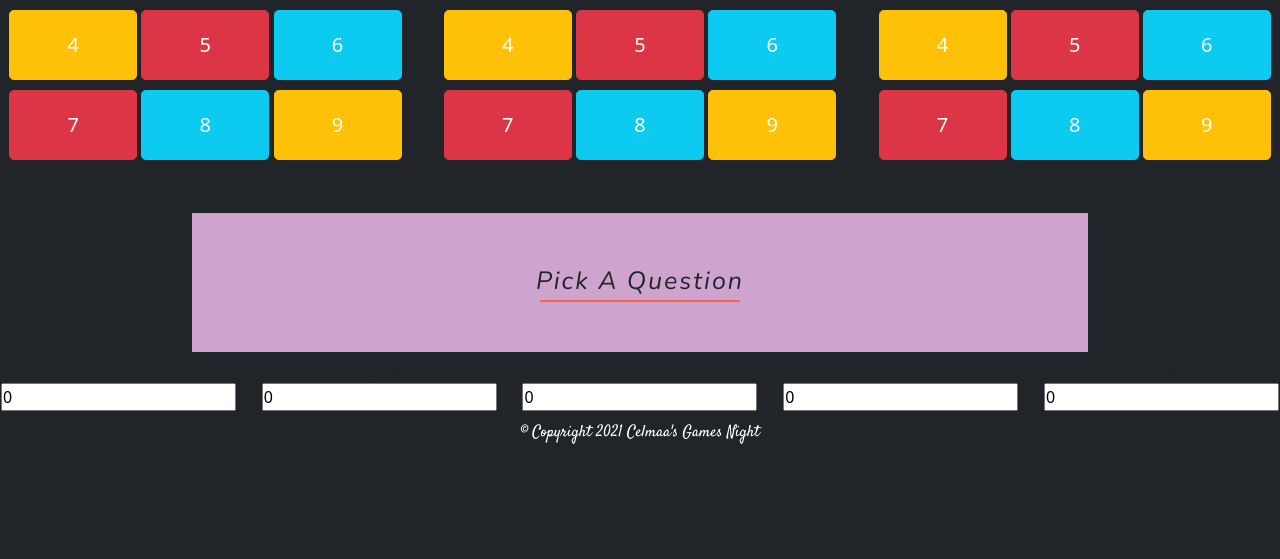
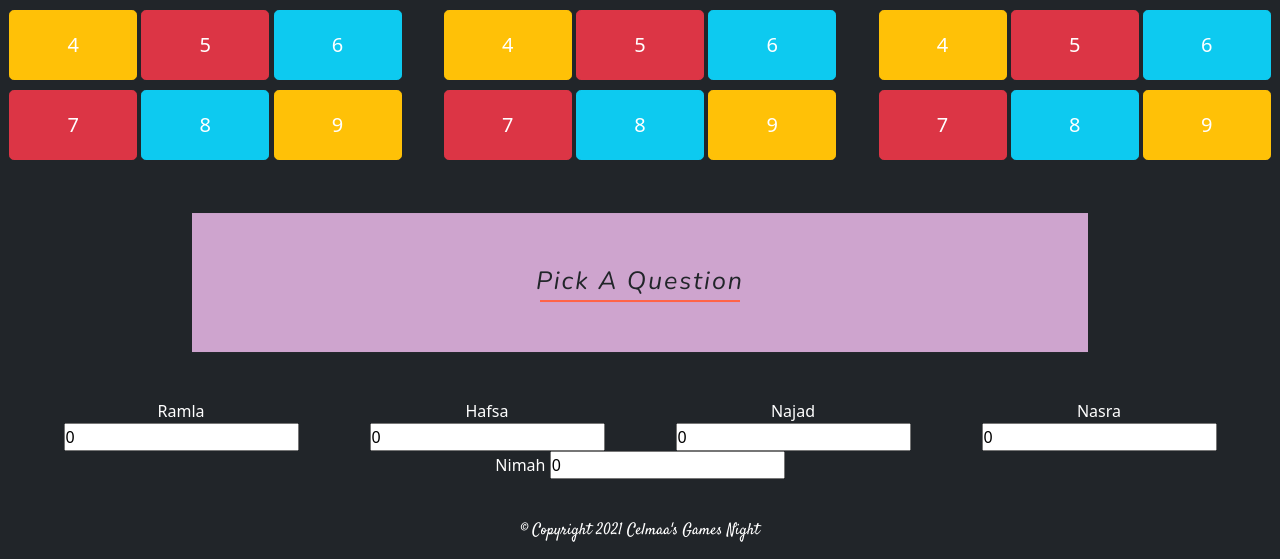
Before and after one commit to celmaaibrhim/quiz, a plain HTML site: page index.html in a window 1280 px wide. Shown: the part 422-981 px from the top of the page. Before the commit the page ends 883 px from the top, so only its background shows below. Drawn offline with nearby package versions, Linux system fonts and the light colour scheme; a web font is replaced by a local one.

Commit message:
Update style.css

```diff
--- a/style.css
+++ b/style.css
@@ -32,6 +32,16 @@ text-decoration: underline;
   letter-spacing: 2px;
   font-family: 'Nunito', sans-serif;
   font-size: 25px;
+}
+
+
+span{
+  color: white;
+}
+
+.scores{
+margin: 40px;
+
 }
 
 #showquestion::after{
```
